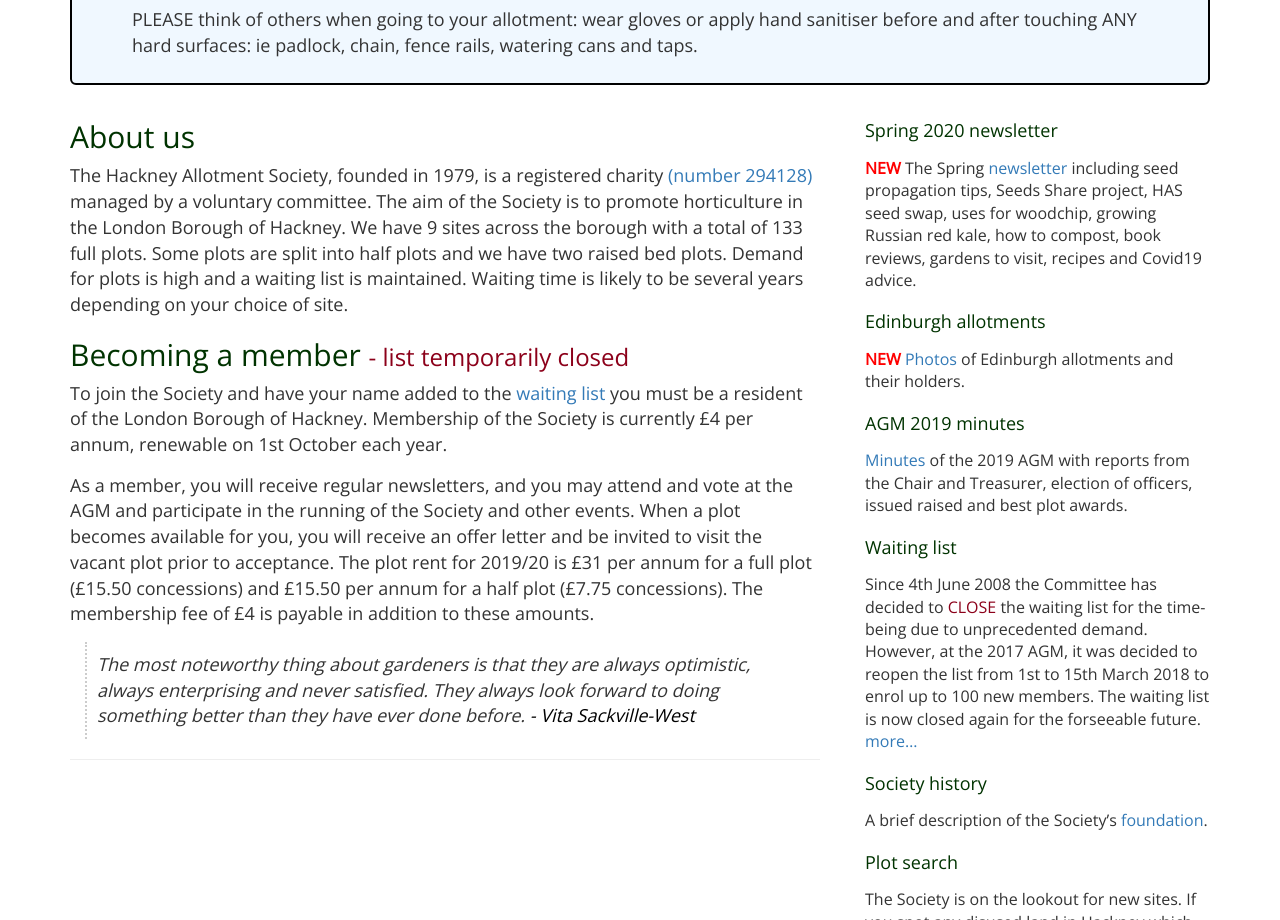
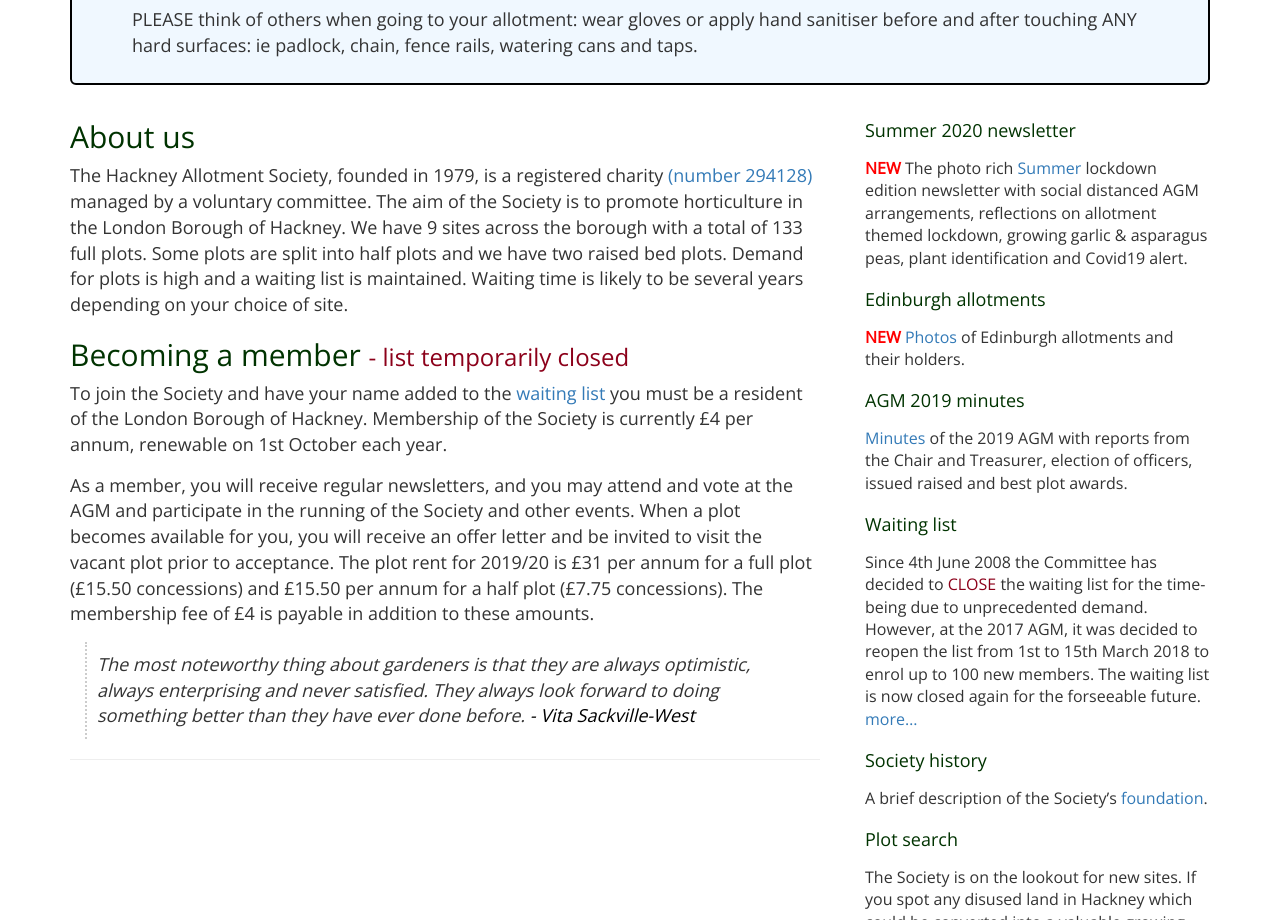
Before and after one commit to hackneyas/hackneyas, a plain HTML site: page index.html in a window 1280 px wide. Shown: the part 803-1723 px from the top of the page. Drawn offline with nearby package versions, Linux system fonts and the light colour scheme.

Commit message:
Add files via upload

```diff
--- a/index.html
+++ b/index.html
@@ -128,8 +128,8 @@
 
         <div class="col-sm-4">
 	        <div id="rightside">
-              <h3>Spring 2020 newsletter</h3>
-<p><span style="color:red; font-size:1.0em; font-weight:bold;"><span class="caps">NEW</span></span> The Spring <a href="docs/spr_2020.pdf">newsletter</a> including seed propagation tips, Seeds Share project, <span class="caps">HAS</span> seed swap, uses for woodchip, growing Russian red kale, how to compost, book reviews, gardens to visit, recipes and Covid19 advice.</p>
+              <h3>Summer 2020 newsletter</h3>
+<p><span style="color:red; font-size:1.0em; font-weight:bold;"><span class="caps">NEW</span></span> The photo rich <a href="docs/sum_2020.pdf">Summer</a> lockdown edition newsletter with social distanced <span class="caps">AGM</span> arrangements, reflections on allotment themed lockdown, growing garlic &#38; asparagus peas, plant identification and Covid19 alert.</p>
 <h3>Edinburgh allotments</h3>
 <p><span style="color:red; font-size:1.0em;  font-weight:bold;"><span class="caps">NEW</span></span> <a href="https://www.theguardian.com/lifeandstyle/gallery/2020/apr/16/we-feel-blessed-edinburgh-allotment-holders-in-pictures">Photos</a> of Edinburgh allotments and their holders.</p>
 <h3><span class="caps">AGM</span> 2019 minutes</h3>
```
Also changed, not shown: document.html (+2 -0 lines).
